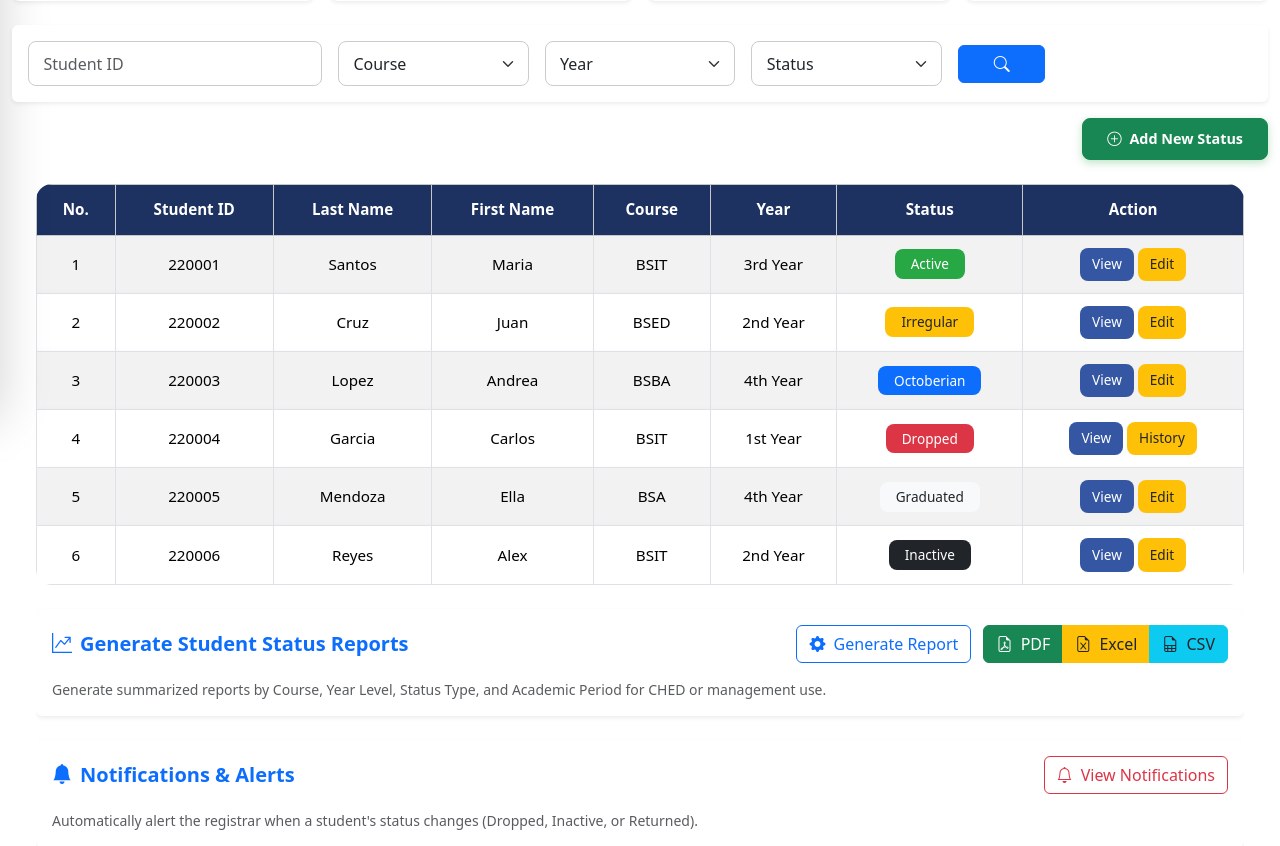
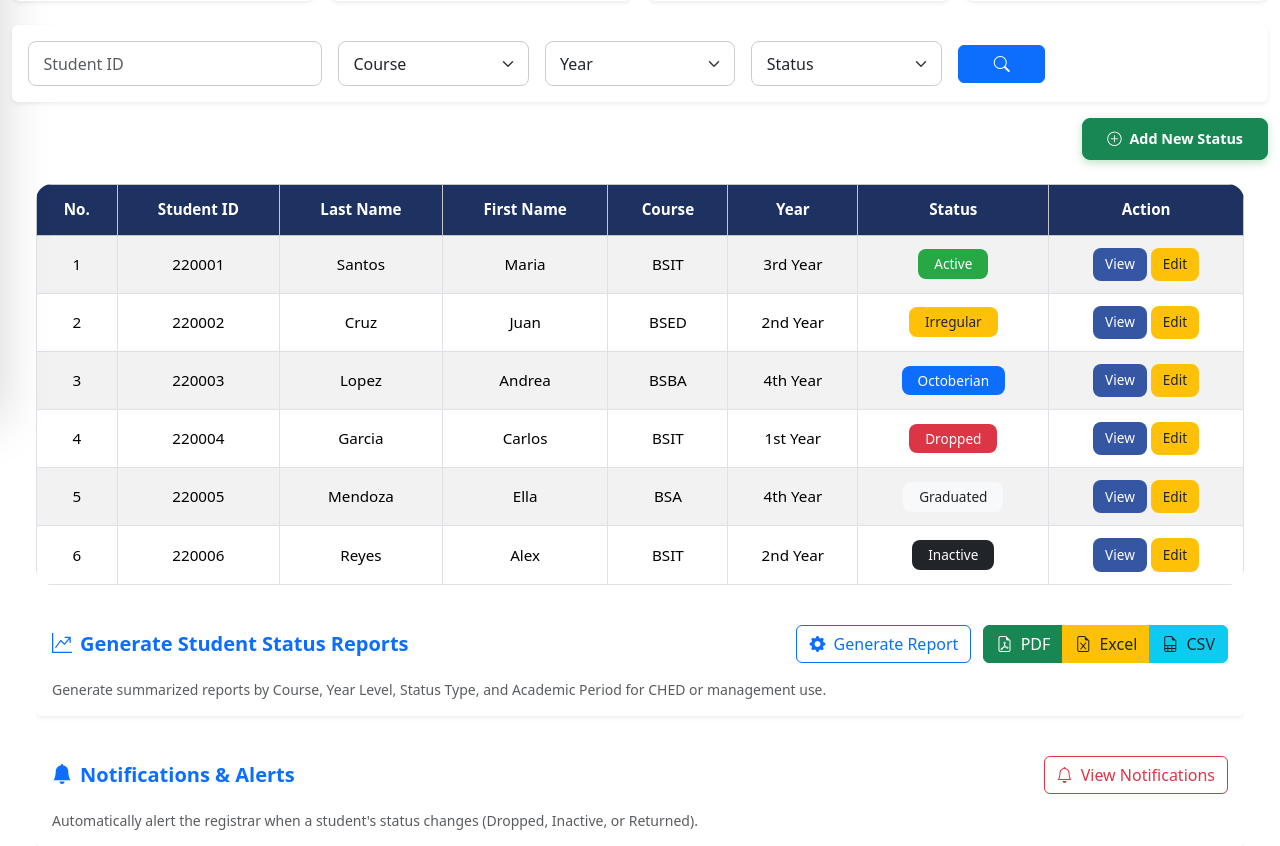
Before and after one commit to hikarusan19/RegistrarUser, a PHP site: page /student_status.php in a window 1280 px wide. Shown: the part 396-1242 px from the top of the page. Run offline with PHP 8.4, Linux system fonts and the light colour scheme.

Commit message:
Update student_status.php

```diff
--- a/Student_status/student_status.php
+++ b/Student_status/student_status.php
@@ -271,7 +271,7 @@ include '../other/connection.php';
     <td>
       <button class="btn btn-primary btn-sm rounded-3" data-bs-toggle="modal" data-bs-target="#viewStatusModal">View</button>
 
-      <button class="btn btn-warning btn-sm rounded-3" data-bs-toggle="modal" data-bs-target="#editStatusModal">History</button>
+      <button class="btn btn-warning btn-sm rounded-3" data-bs-toggle="modal" data-bs-target="#editStatusModal">Edit</button>
     </td>
   </tr>
   <tr>
```
